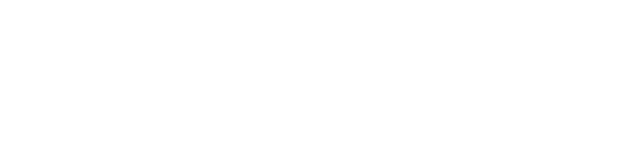
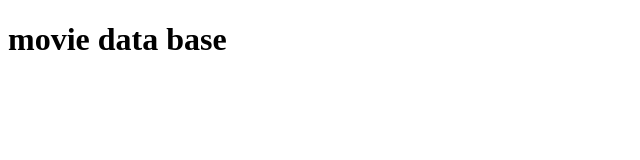
Before and after one commit to niranjan185/WebTechnologies, a plain HTML site: page moviedatabase/index.html in a window 1280 px wide. Shown: the whole page, without its empty margins (0-640 px from the left). Drawn offline with Linux system fonts and the light colour scheme.

Commit message:
update movie data base

```diff
--- a/moviedatabase/index.html
+++ b/moviedatabase/index.html
@@ -6,6 +6,6 @@
     <title>Document</title>
 </head>
 <body>
-
+    <h1>movie data base</h1>
 </body>
 </html>
```
